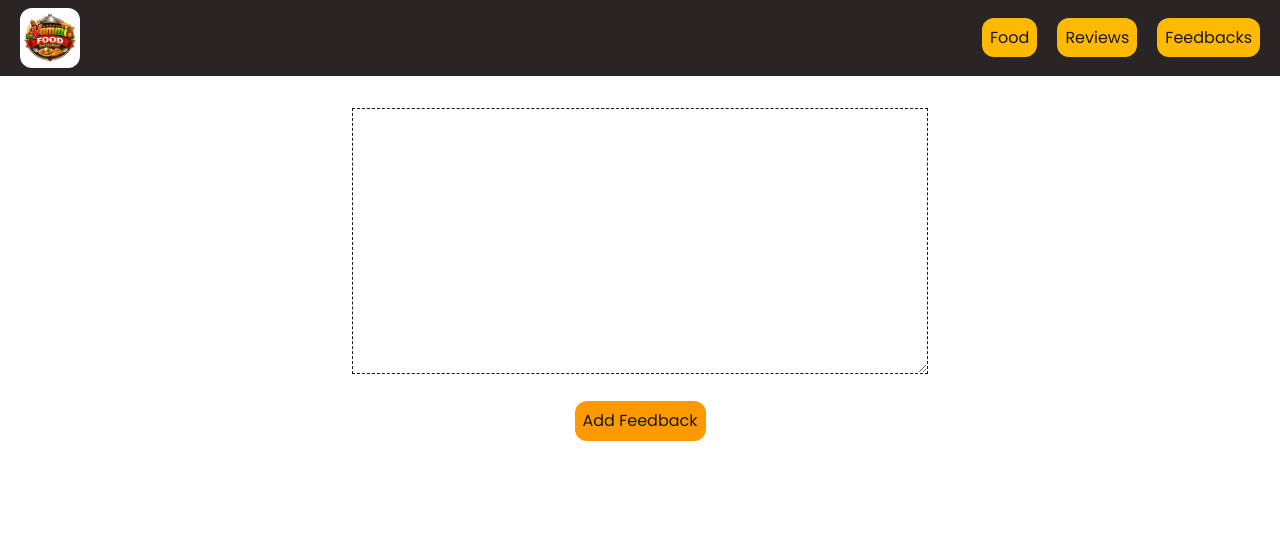
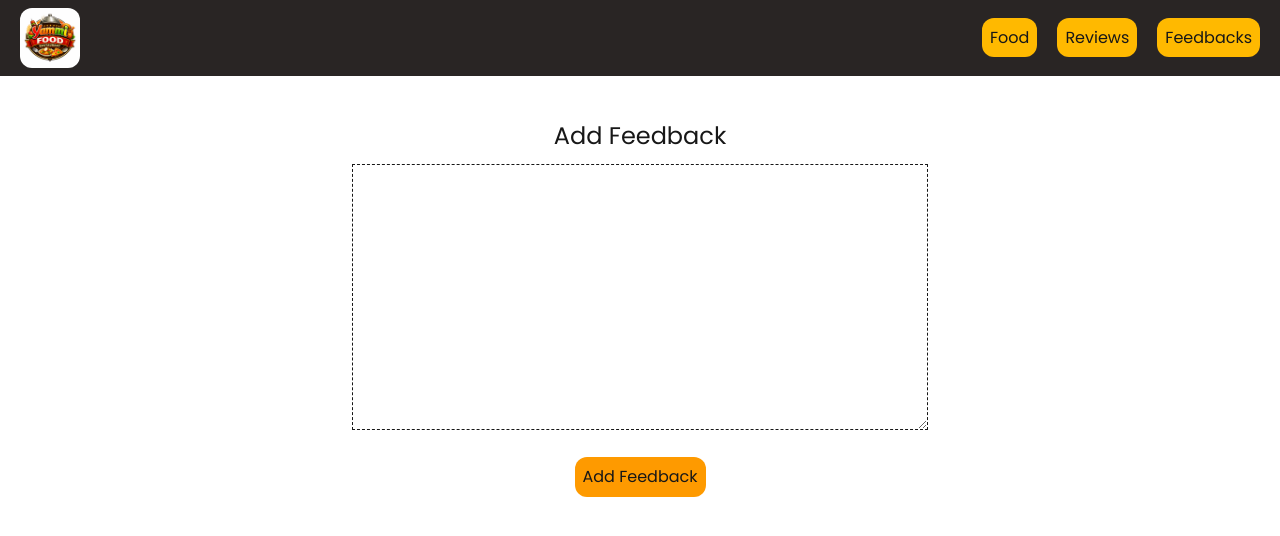
Before and after one commit to Mokim2005/food-resturent-project, a Next.js app: page /feedback/add in a window 1280 px wide. Shown: the top 536 px of the page. Built offline with nearby package versions, Linux system fonts and the light colour scheme.

Commit message:
some editing

```diff
--- a/src/app/feedback/add/page.jsx
+++ b/src/app/feedback/add/page.jsx
@@ -1,9 +1,9 @@
 import FeedbackForm from "@/components/forms/FeedbackForm";
-
 
 const AddFeedback = () => {
   return (
     <div>
+      <h2 className="text-2xl py-3 text-center">Add Feedback</h2>
       <FeedbackForm></FeedbackForm>
     </div>
   );
```
